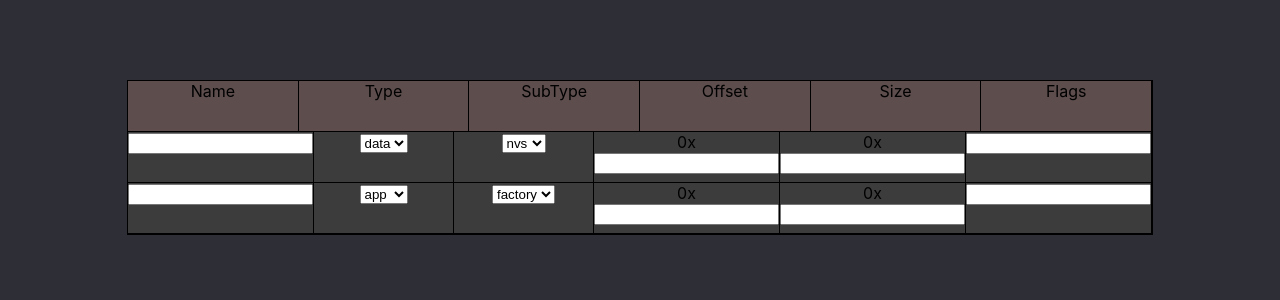
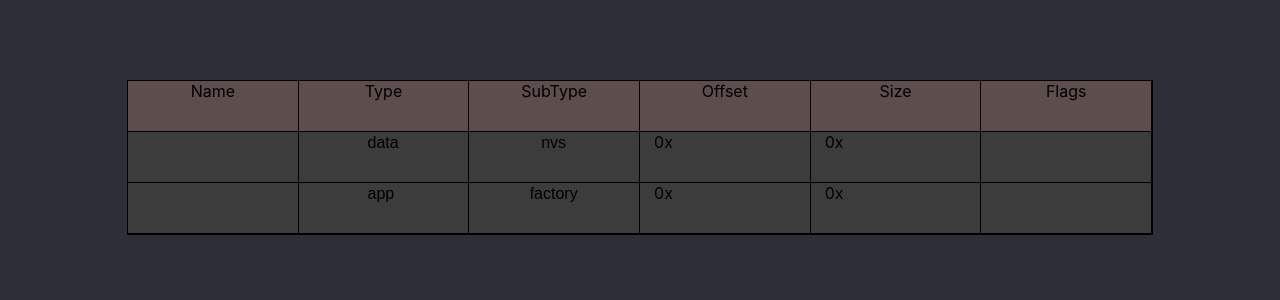
Before and after one commit to platevoltage/esp32-partition-calculator, a React (Create React App) app: page / in a window 1280 px wide. Shown: the top 300 px of the page. Built offline with nearby package versions, Linux system fonts and the light colour scheme.

Commit message:
changed styling

```diff
--- a/src/components/Table.css
+++ b/src/components/Table.css
@@ -8,6 +8,22 @@ main {
 
 header {
     background-color: #5d4d4d;
+}
+
+input {
+    background-color: #00000000;
+    border: none;
+    font-size: 1em;
+    width: 70%;
+}
+select {
+    -webkit-appearance: none;
+    -moz-appearance: none;
+    appearance: none;
+    background-color: #00000000;
+    border: none;
+    border-radius: 0px;
+    font-size: 1em;
 }
 
 .row {
```
